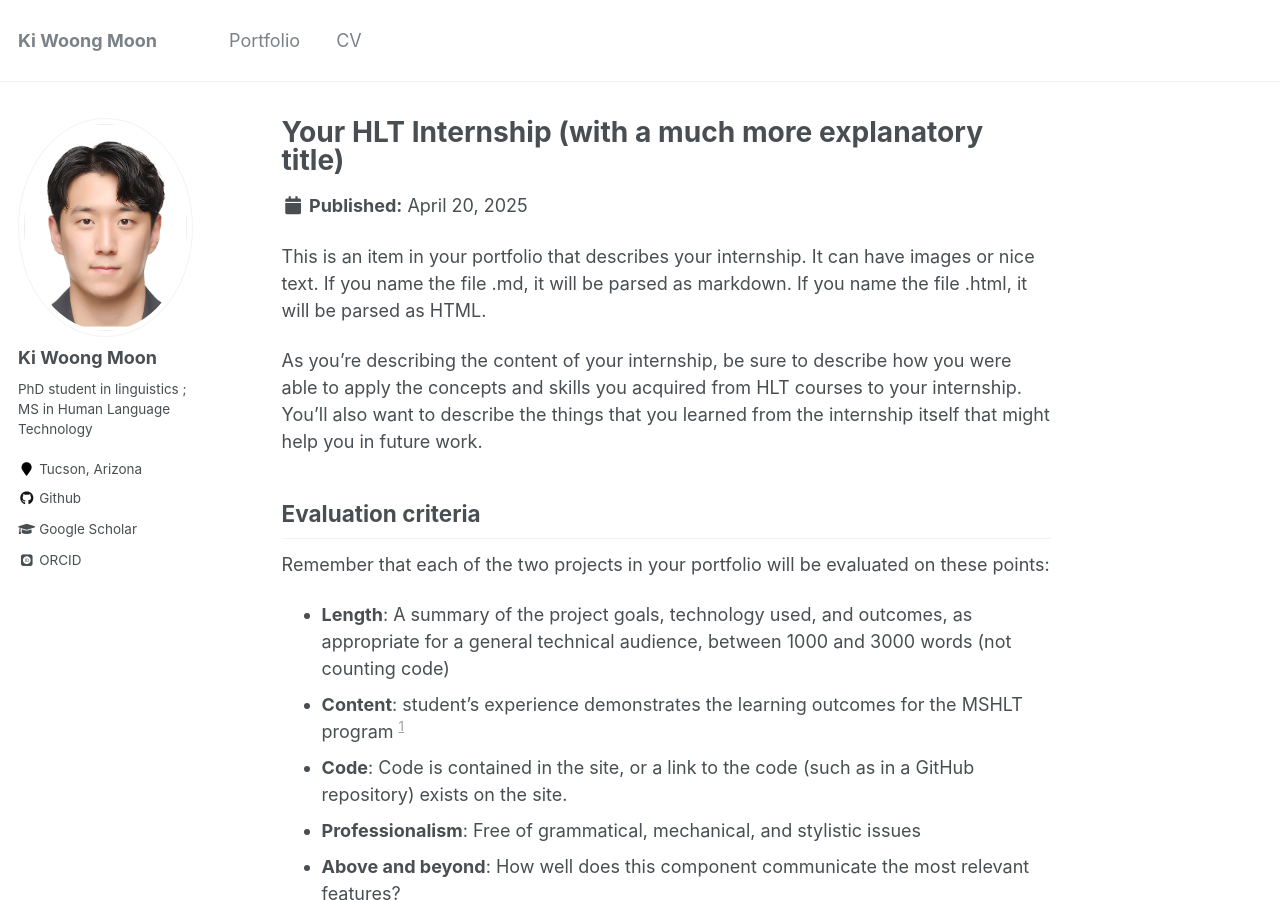
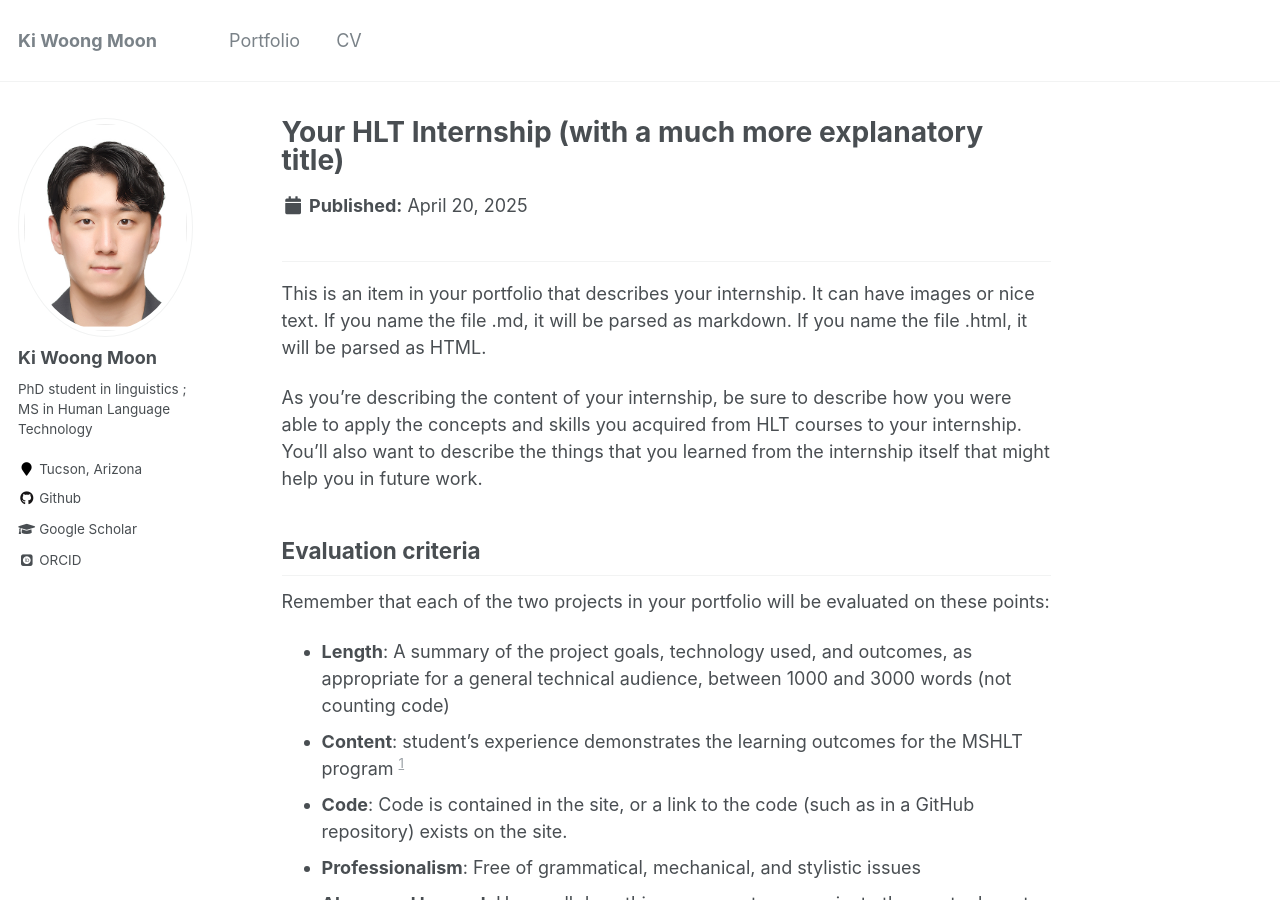
Before and after one commit to Ki-Woong95/Ki-Woong95.github.io, a Jekyll site: the page built from _portfolio/portfolio-1.md, in a window 1280 px wide and 900 px high. Built offline with Jekyll 4.4.1, drawn with Linux system fonts in a browser that asks for light colours; some web fonts are replaced.

Commit message:
fixing .yml

```diff
--- a/_config.yml
+++ b/_config.yml
@@ -122,7 +122,6 @@
   - .htaccess
   - _pages
   - files
-  - images
 exclude:
   - "*.sublime-project"
   - "*.sublime-workspace"
--- a/_portfolio/portfolio-1.md
+++ b/_portfolio/portfolio-1.md
@@ -4,6 +4,7 @@
 collection: portfolio
 ---
 
+___
 This is an item in your portfolio that describes your internship. It can have images or nice text. If you name the file .md, it will be parsed as markdown. If you name the file .html, it will be parsed as HTML.
 
 As you're describing the content of your internship, be sure to describe how you were able to apply the concepts and skills you acquired from HLT courses to your internship. You'll also want to describe the things that you learned from the internship itself that might help you in future work.
```
Also changed, not shown: _portfolio/portfolio-2.md (+1 -6 lines), _portfolio/portfolio-3.md (+1 -2 lines).
